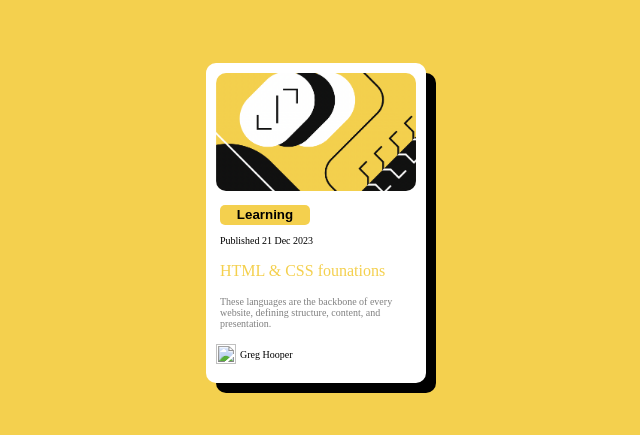
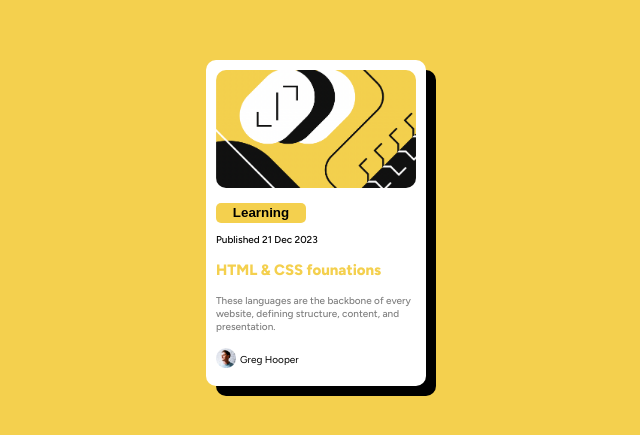
Before and after one commit to lizakarsaulidze/blog_revire, a plain HTML site: page index.html in a window 1280 px wide. Shown: the part 185-620 px from the top of the page, without its empty margins (324-964 px from the left). Drawn offline with Linux system fonts and the light colour scheme.

Commit message:
Add files via upload

```diff
--- a/index.css
+++ b/index.css
@@ -1,55 +1,66 @@
-body{
+body {
     background-color: hsl(47, 88%, 63%);
     display: flex;
     justify-content: center;
     height: 100vh;
     align-items: center;
+    font-family: "Figtree", sans-serif;
 }
 
-.container{
+.container {
     width: 200px;
-    height: 300px;
-    background-color:hsl(0, 0%, 100%) ;
+    /* height: 300px; */
+    background-color: hsl(0, 0%, 100%);
     padding: 10px;
     border-radius: 10px;
     box-shadow: 10px 10px black;
 }
 
-.img-comtainer img{
+.img-comtainer img {
     width: 100%;
     border-radius: 10px;
 }
-.information-div{
-   margin-left: 4px;
-   margin-top: 10px;
+
+.information-div {
+    margin-left: 0px;
+    margin-top: 10px;
 
 }
-button{
+
+button {
     width: 90px;
     height: 20px;
-    background-color:hsl(47, 88%, 63%) ;
+    background-color: hsl(47, 88%, 63%);
     border: none;
     border-radius: 5px;
     font-weight: bolder;
 }
 
-.p3{
-    color:hsl(47, 88%, 63%) ;
-}
-.p1{
-    font-size: 10px;
-}
-.p2{
-    color:hsl(0, 0%, 50%);
-    font-size: 10px;
+.p3 {
+    color: hsl(47, 88%, 63%);
+    font-size: 15px;
+    font-weight: 800;
 }
 
-.nextimg{
+.p1 {
+    font-size: 10px;
+    font-weight: 500;
+
+}
+
+.p2 {
+    color: hsl(0, 0%, 50%);
+    font-size: 10px;
+    font-weight: 500;
+
+}
+
+.nextimg {
     display: flex;
     justify-content: flex-start;
 }
 
-.nextimg img{
+.nextimg img {
     width: 20px;
     height: 20px;
     margin-top: 5px;
--- a/index.html
+++ b/index.html
@@ -2,33 +2,35 @@
 <html lang="en">
   <head>
     <meta charset="UTF-8">
-  <meta name="viewport" content="width=device-width, initial-scale=1.0"> <!-- displays site properly based on user's device -->
+    <meta name="viewport" content="width=device-width, initial-scale=1.0">
+    <!-- displays site properly based on user's device -->
 
-  <link rel="icon" type="image/png" sizes="32x32" href="./assets/images/favicon-32x32.png">
+    <link rel="icon" type="image/png" sizes="32x32"
+      href="./assets/images/favicon-32x32.png">
 
     <title>Frontend Mentor | Blog preview card</title>
     <link rel="stylesheet" href="./index.css">
     <!-- Feel free to remove these styles or customise in your own stylesheet 👍 -->
-  <style>
-    .attribution { font-size: 11px; text-align: center; }
-    .attribution a { color: hsl(228, 45%, 44%); }
-  </style>
+    <link rel="preconnect" href="https://fonts.googleapis.com">
+    <link rel="preconnect" href="https://fonts.gstatic.com" crossorigin>
+    <link href="https://fonts.googleapis.com/css2?family=Figtree:ital,wght@0,300..900;1,300..900&display=swap" rel="stylesheet">
   </head>
   <body>
 
     <div class="container">
       <div class="img-comtainer">
-    <img src="./img1.png" alt="">
+        <img src="./img1.png" alt>
       </div>
       <div class="information-div">
         <button>Learning</button>
-        <p class="p1">Published 21 Dec 2023</p>
-        <p class="p3">HTML & CSS founations</p>
-        <p class="p2">These languages are the backbone of every website, defining structure, content, and presentation.</p>
+        <p class="p1 p-date">Published 21 Dec 2023</p>
+        <h3 class="p3 heading">HTML & CSS founations</h3>
+        <p class="p2 text">These languages are the backbone of every website,
+          defining structure, content, and presentation.</p>
       </div>
 
       <div class="nextimg">
-        <img src="./assets/images/boypic.webp" alt="">
+        <img src="./assets/images/boypic.webp" alt>
         <p>Greg Hooper</p>
       </div>
     </div>
```
Also changed, not shown: assets/fonts/Figtree-Italic-VariableFont_wght.ttf (added), assets/fonts/Figtree-VariableFont_wght.ttf (added), assets/fonts/OFL.txt (added), assets/fonts/README.txt (added), assets/fonts/static/Figtree-ExtraBold.ttf (added), assets/fonts/static/Figtree-SemiBold.ttf (added), assets/images/boypic.webp (added), assets/images/favicon-32x32.png (added), assets/images/illustration-article.svg (added), design/active-states.jpg (added), design/desktop-design.jpg (added), design/desktop-preview.jpg (added), design/mobile-design.jpg (added). Lines whose indentation alone changed are shown as unchanged.
